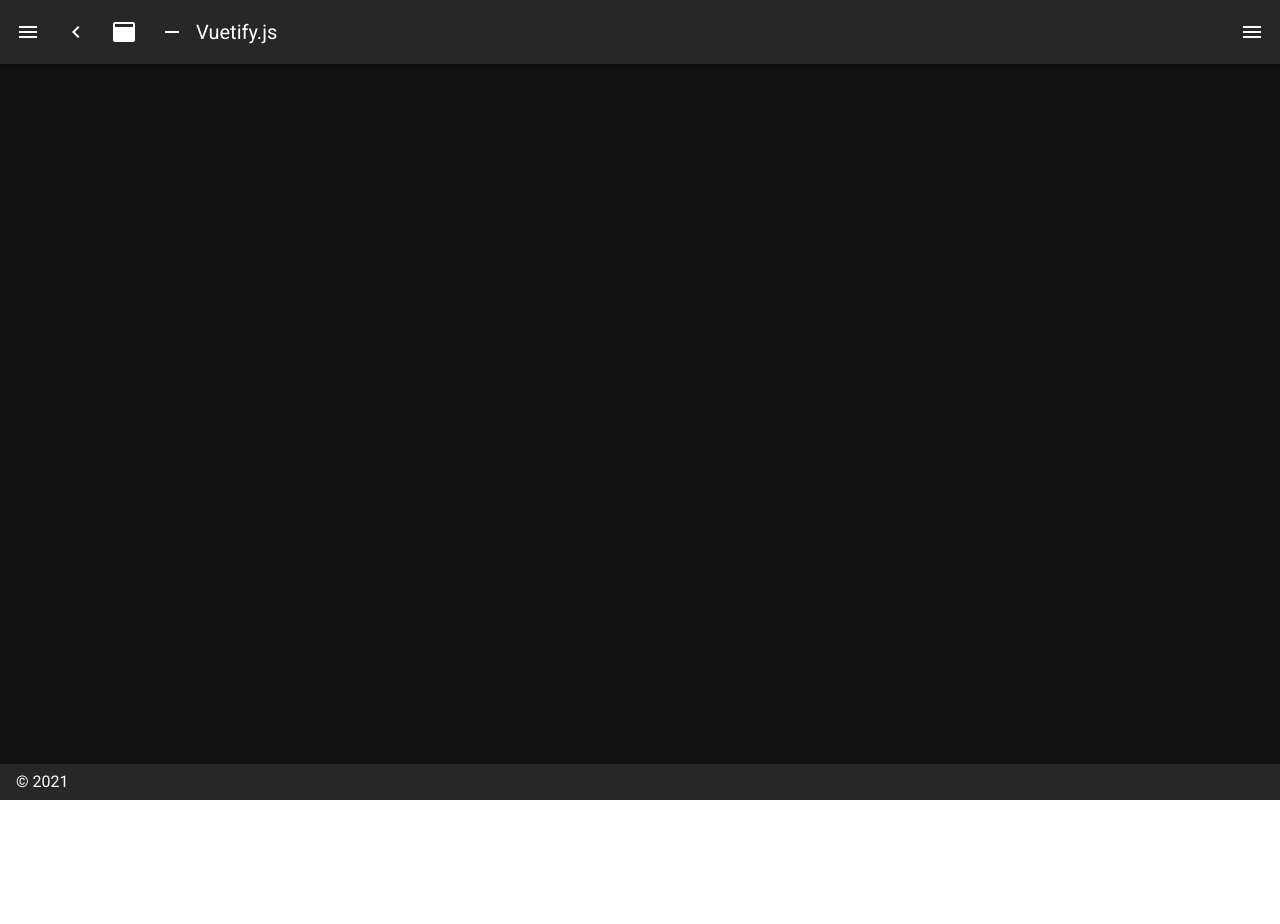
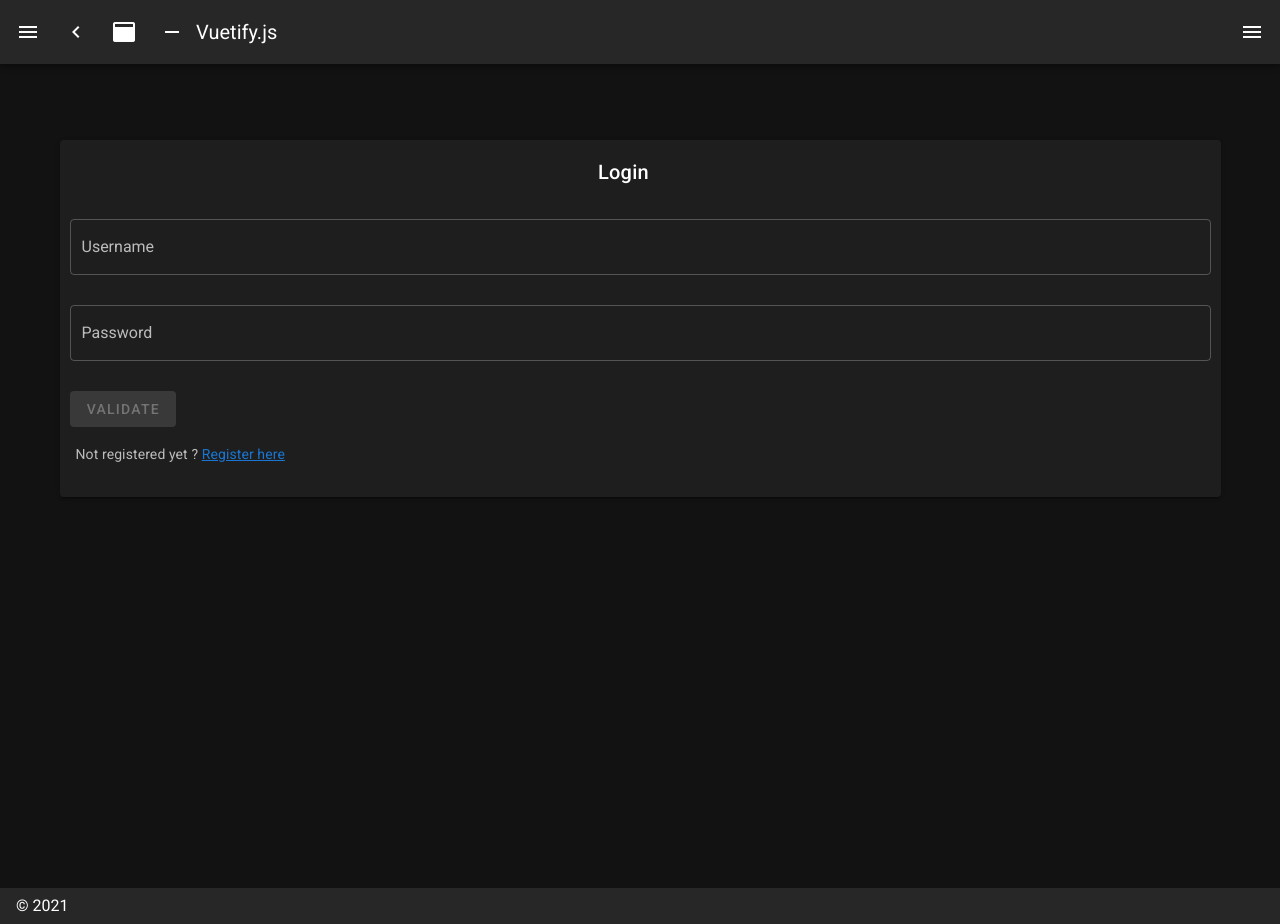
Before and after one commit to atzisb-kozak/Doctor-Project-Front-end, a Nuxt app: page /login in a window 1280 px wide. Before the commit this address had no page. Before the commit the page ends 800 px from the top, so only its background shows below. Built offline with nearby package versions, Linux system fonts and the light colour scheme.

Commit message:
[Feat](login) login page

```diff
--- /dev/null
+++ b/pages/login.vue
@@ -0,0 +1,79 @@
+<template>
+    <v-app>
+        <v-main>
+            <v-card>
+                <v-card-title class="title">
+                    Login
+                </v-card-title>
+            <v-form class="log_form"
+            ref="form"
+            v-model="valid"
+            lazy-validation
+            >
+                <v-text-field
+                    v-model="Username"
+                    :rules="usernameRules"
+                    label="Username"
+                    required
+                    outlined
+
+                    ></v-text-field>
+
+                    <v-text-field
+                    v-model="Password"
+                    :rules="passwordRules"
+                    label="Password"
+                    required
+                    outlined
+                    ></v-text-field>
+
+                    <v-btn
+                    :disabled="!valid"
+                    color="success"
+                    class="mr-4"
+                    @click="validate"
+                    >
+                    Validate
+                    </v-btn>
+            </v-form>
+            <v-card-text>
+            <p>Not registered yet ? <nuxt-link to="/register">Register here</nuxt-link></p>
+            </v-card-text>
+            </v-card>
+        </v-main>
+    </v-app>
+
+</template>
+
+<style>
+.log_form{
+    margin-left: 10px;
+    margin-right: 10px;
+}
+.title{
+    margin-left: 45%;
+    margin-bottom: 15px;
+}
+</style>
+
+<script>
+ export default {
+    data: () => ({
+
+      Username: '',
+      usernameRules: [
+        v => !!v || 'Username is required',
+      ],
+      Password: '',
+      passwordRules: [
+        v => !!v || 'Password is required',
+      ]
+      }),
+
+      methods: {
+      validate () {
+        this.$refs.form.validate()
+      }
+ }
+ }
+</script>
```
